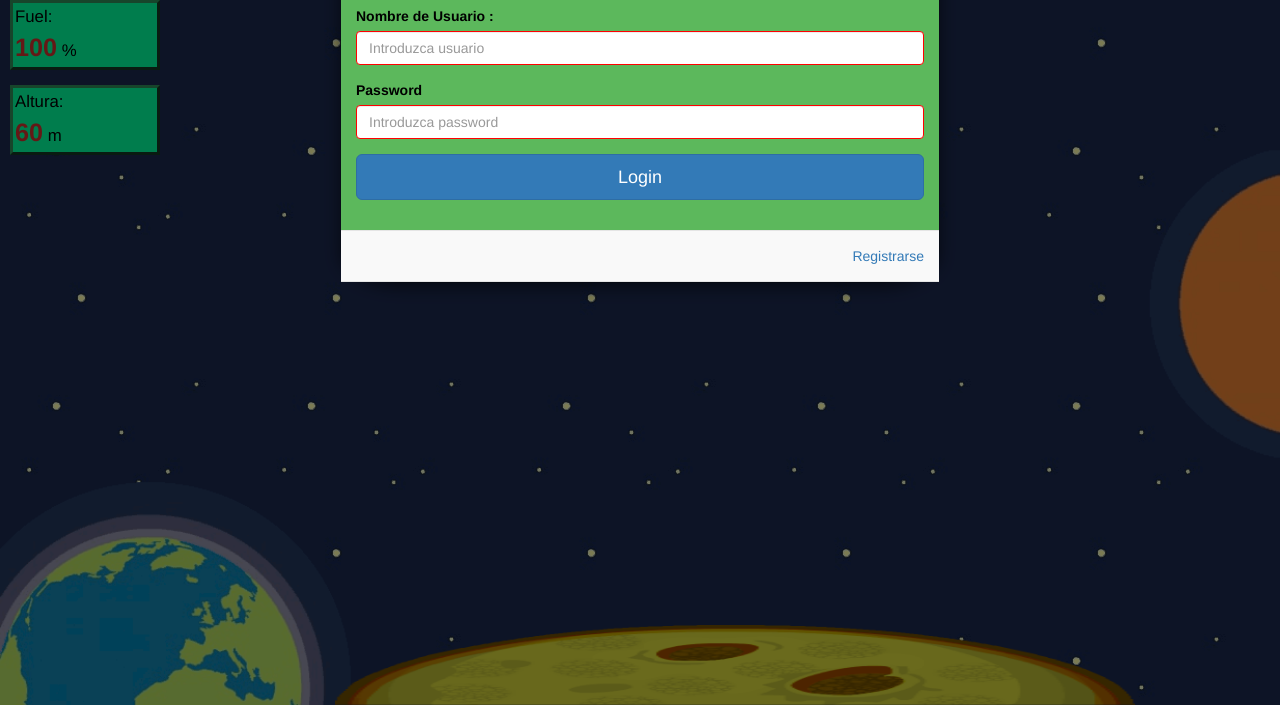
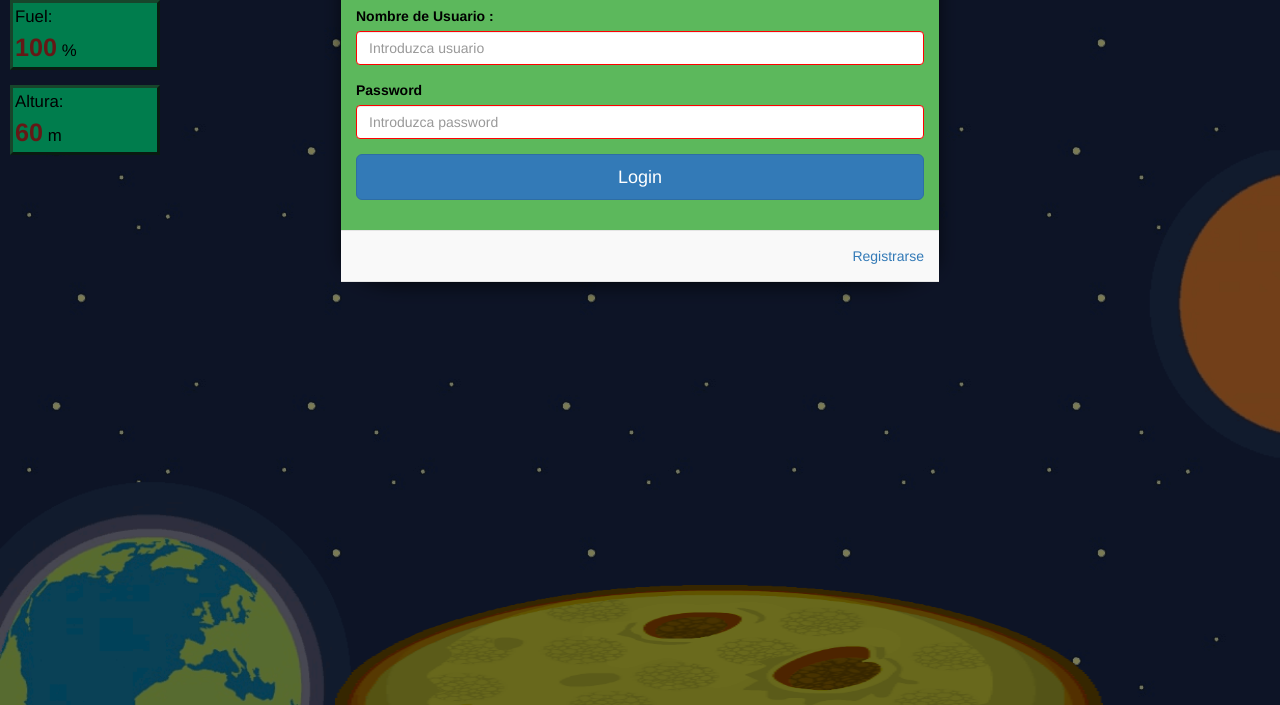
Before and after one commit to YerayBL/Lunar-Lander-ALY, a plain HTML site: page LunarLander_ALY_MOR/web/index.html in a window 1280 px wide. Shown: the part 95-800 px from the top of the page. Drawn offline with Linux system fonts and the light colour scheme.

Commit message:
Update style.css

```diff
--- a/LunarLander_ALY_MOR/web/css/style.css
+++ b/LunarLander_ALY_MOR/web/css/style.css
@@ -60,13 +60,14 @@ body{
 }
 
 #zonaAterrizaje{
-    height: 10%;
+    height: 15%;
+    width: 60%;
     position:fixed;
     bottom:0px;
 }
 #luna {
     height:100%;
-    width: 800px;
+    width: 100%;
 }
 
 #mundo{
```
